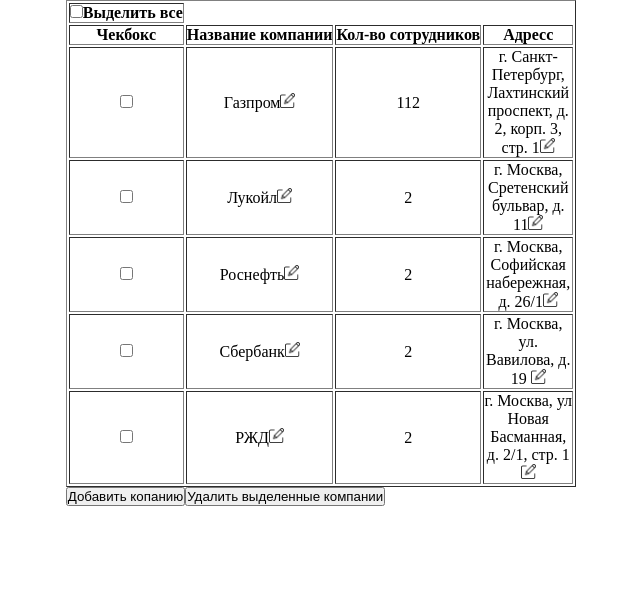
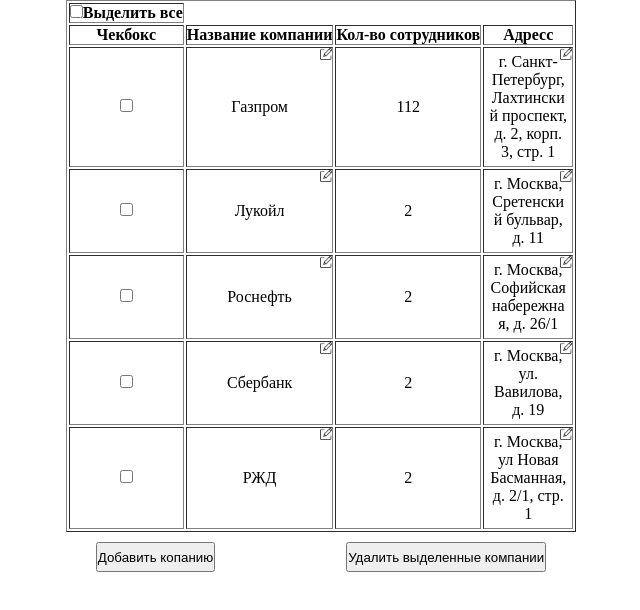
Before and after one commit to plamyaa/adept-test, a React (Create React App) app: page / in a window 1280 px wide. Shown: the top 610 px of the page, without its empty margins (319-959 px from the left). Built offline with nearby package versions, Linux system fonts and the light colour scheme.

Commit message:
style fix and rename bug fix

```diff
--- a/src/components/companiesTable/CompaniesTable.tsx
+++ b/src/components/companiesTable/CompaniesTable.tsx
@@ -7,8 +7,8 @@
 const CompaniesTable = () => {
   const state = useAppSelector((state) => state.companies);
   return (
-    <div className="companie-table">
-      <table className="companie-table__table table" border={1}>
+    <div className="company-table">
+      <table className="company-table__table table" border={1}>
         <CompaniesTableHeader />
         <CompaniesTableBody
           data={state.data}
--- a/src/components/companiesTable/CompaniesTableBody.tsx
+++ b/src/components/companiesTable/CompaniesTableBody.tsx
@@ -13,7 +13,7 @@
   constituents,
 }) => {
   return (
-    <tbody className="companie-table__body body">
+    <tbody className="company-table__body body">
       <TableBodyHeader data={constituents} />
       {data.map((item) => {
         const values = Object.values(item);
--- a/src/components/companiesTable/CompaniesTableButtons.tsx
+++ b/src/components/companiesTable/CompaniesTableButtons.tsx
@@ -13,12 +13,12 @@
   return (
     <>
       <button
-        className="button companie-table__add-button"
+        className="button company-table__add-button"
         onClick={() => setShowModal(true)}
       >
         Добавить копанию
       </button>
-      <button className="button companie-table__delete-button" onClick={handleDeleteButton}>
+      <button className="button company-table__delete-button" onClick={handleDeleteButton}>
         Удалить выделенные компании
       </button>
       {showModal ? <CompaniesModalWindow closeModal={() => setShowModal(false)} /> : null}
--- a/src/components/employeesTable/EmployeesTableBodyCell.tsx
+++ b/src/components/employeesTable/EmployeesTableBodyCell.tsx
@@ -32,7 +32,7 @@
           onChange={(e) => setCellValue(e.target.value)}
         />
       ) : (
-        <span className="cell__value">{value}</span>
+        <span className="cell__value">{cellValue}</span>
       )}
 
       <input
@@ -40,6 +40,7 @@
         type="checkbox"
         checked={checked}
         onChange={handleInputChange}
+        value={value}
         id={`${value}${rowId}`}
       />
       <label htmlFor={`${value}${rowId}`} className="input-lable"></label>
--- a/src/components/employeesTable/EmpoloyeesTableButtons.tsx
+++ b/src/components/employeesTable/EmpoloyeesTableButtons.tsx
@@ -22,13 +22,13 @@
   return (
     <>
       <button
-        className="button companie-table__add-button"
+        className="button employee-table__add-button"
         onClick={() => setShowModal(true)}
       >
         Добавить сотрудника
       </button>
       <button
-        className="button companie-table__delete-button"
+        className="button employee-table__delete-button"
         onClick={handleDeleteButton}
       >
         Удалить выделенных сотрудников
--- a/src/index.scss
+++ b/src/index.scss
@@ -113,28 +113,51 @@
   text-align: center;
   max-width: 90px;
   width: auto;
+  position: relative;
+  padding: 5px;
   &__value {
     max-width: 86px;
+    overflow-wrap: break-word;
   }
-}
-
-.cell__button {
-  display: none;
+  .cell__button {
+    display: none;
+  }
 }
 
 .input-lable {
   display:inline-block;
-  width: 15px;
-  height: 15px;
+  width: 12px;
+  height: 12px;
   background-image: url("../public/1159633.png");
   background-repeat: no-repeat;
   background-size: 100%;
+  position: absolute;
+  top: 0;
+  right: 0;
 }
 
 .cell__button:checked {
-  display:block;
+  display: inline-block;
+  position: absolute;
+  top: 0;
+  right: 0;
   margin: auto;
   + .input-lable {
     display: none;
   }
 }
+
+.button {
+  height: 30px;
+}
+
+.company-table__add-button {
+  margin-top: 10px;
+  margin-left: 30px;
+}
+
+.company-table__delete-button {
+  margin-top: 10px;
+  float: right;
+  margin-right: 30px;
+}
```
